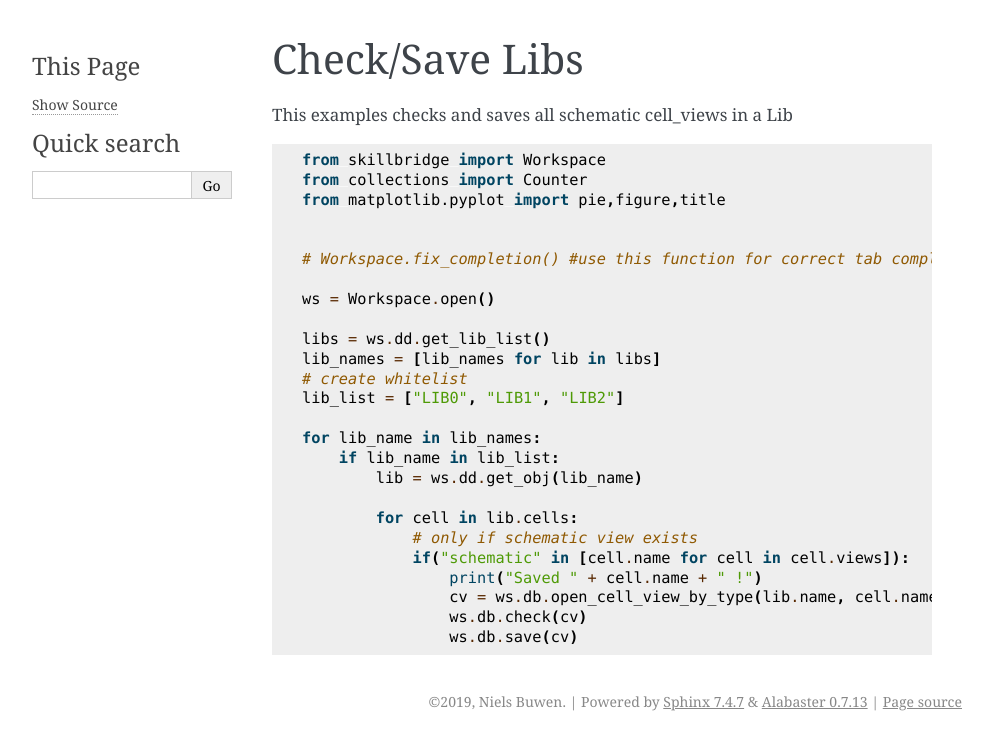
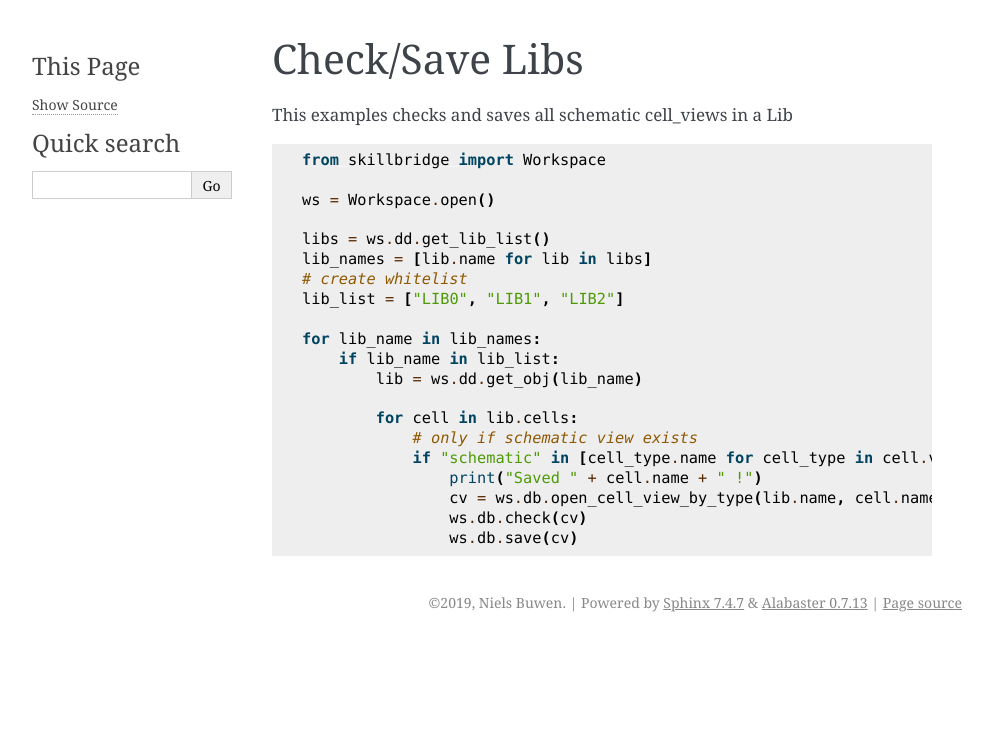
Before and after one commit to unihd-cag/skillbridge, a Sphinx documentation site: the page built from docs/examples/lib_save.rst, in a window 1280 px wide. Shown: the top 750 px of the page, without its empty margins (148-1141 px from the left). Built offline with Sphinx 7.4.7, drawn with Linux system fonts in a browser that asks for light colours.

Commit message:
Fixed Check Save Example
Closes #85

```diff
--- a/docs/examples/lib_save.rst
+++ b/docs/examples/lib_save.rst
@@ -8,16 +8,11 @@ This examples checks and saves all schematic cell_views in a Lib
 .. code-block:: python
 
     from skillbridge import Workspace
-    from collections import Counter
-    from matplotlib.pyplot import pie,figure,title
-
-
-    # Workspace.fix_completion() #use this function for correct tab completion in jupyter-notebook
 
     ws = Workspace.open()
 
     libs = ws.dd.get_lib_list()
-    lib_names = [lib_names for lib in libs]
+    lib_names = [lib.name for lib in libs]
     # create whitelist
     lib_list = ["LIB0", "LIB1", "LIB2"]
 
@@ -27,7 +22,7 @@ This examples checks and saves all schematic cell_views in a Lib
 
             for cell in lib.cells:
                 # only if schematic view exists
-                if("schematic" in [cell.name for cell in cell.views]):
+                if "schematic" in [cell_type.name for cell_type in cell.views]:
                     print("Saved " + cell.name + " !")
                     cv = ws.db.open_cell_view_by_type(lib.name, cell.name, "schematic", "", "a")
                     ws.db.check(cv)
```
